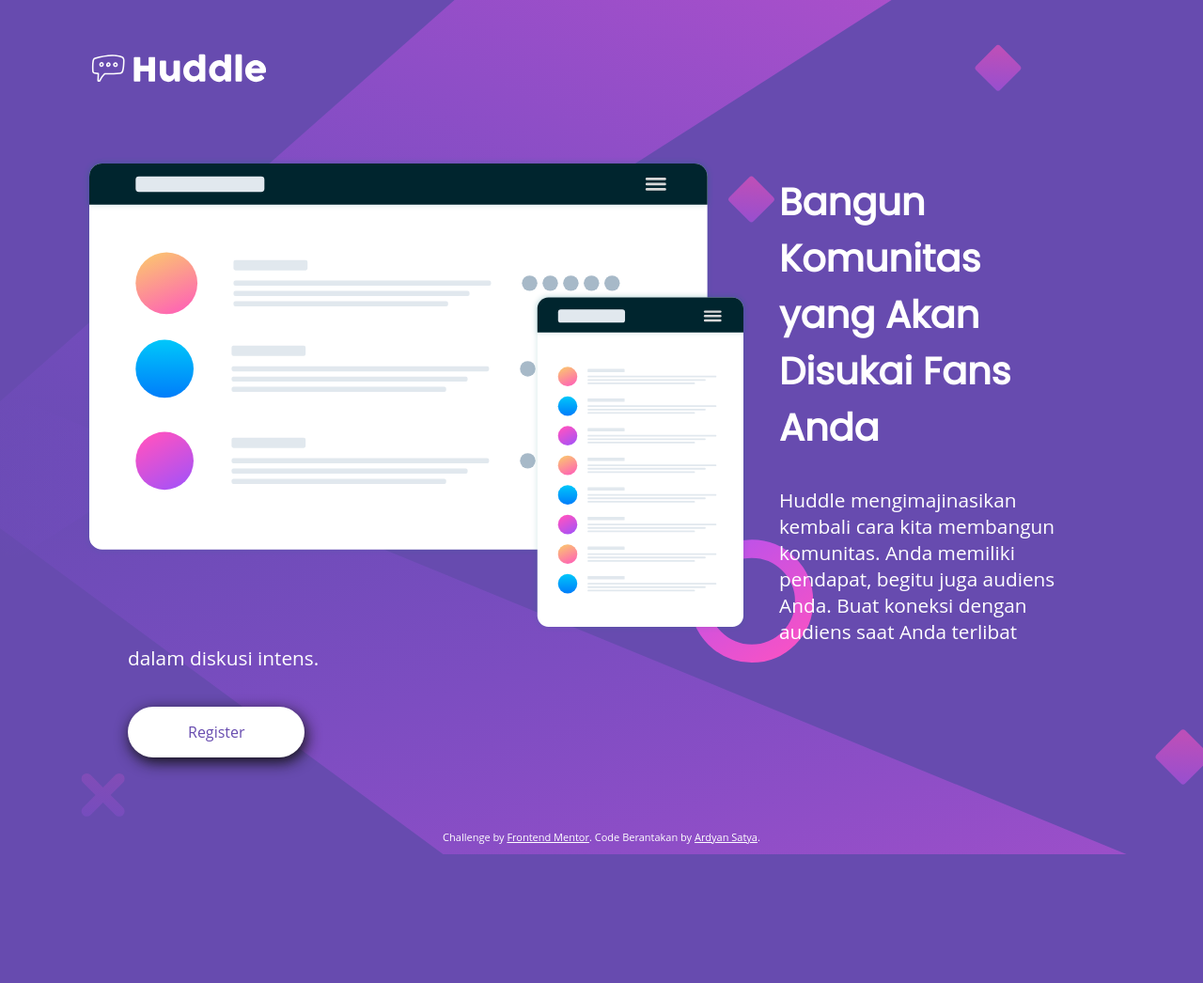
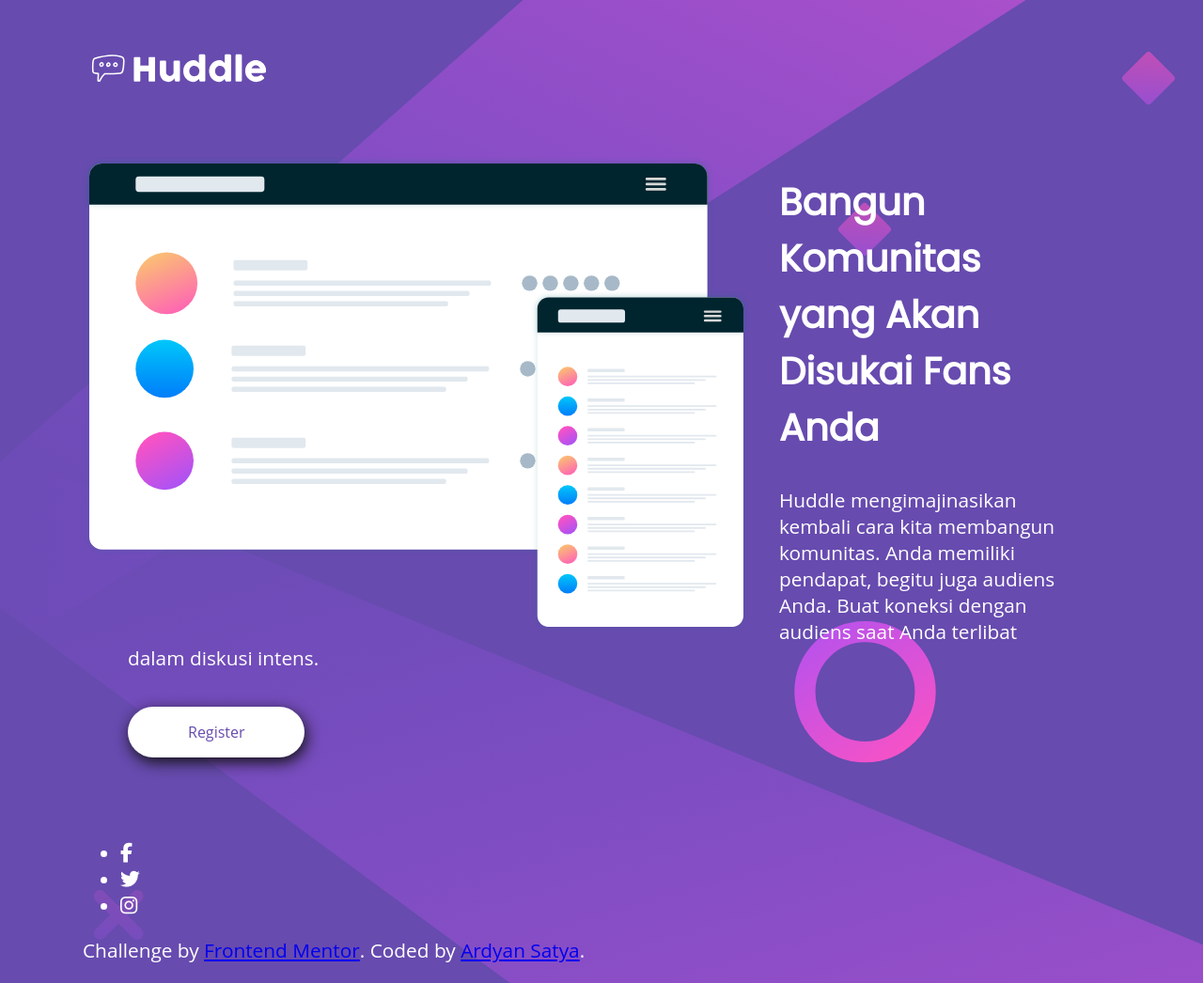
Before and after one commit to ardyansatya/huddle-challenge, a plain HTML site: page index.html in a window 1280 px wide. Shown: the whole page at 94% size. Before the commit the page ends 909 px from the top, so only its background shows below. Drawn offline with Linux system fonts and the light colour scheme.

Commit message:
Add files via upload

```diff
--- a/index.html
+++ b/index.html
@@ -3,15 +3,16 @@
 <head>
   <meta charset="UTF-8">
   <meta name="viewport" content="width=1440px, initial-scale=1.0"> <!-- displays site properly based on user's device -->
+  <meta name="viewport" content="width=375px, initial-scale=1.0">
   <link rel="stylesheet" type="text/css" href="css/styles.css">
   <link rel="icon" type="image/png" sizes="32x32" href="./images/favicon-32x32.png">
   <link href="https://fonts.googleapis.com/css?family=Poppins&display=swap" rel="stylesheet">
+  <script src="https://use.fontawesome.com/59fdc142d5.js"></script>
   <title>Frontend Mentor | Huddle landing page with single introductory section</title>
 
   <!-- Feel free to remove these styles or customise in your own stylesheet 👍 -->
   <style>
-    .attribution { font-size: 11px; text-align: center; }
-    .attribution a { color: #FFF; }
+
   </style>
 </head>
 <body style="background-image:url(images/bg-desktop.svg)">
@@ -30,11 +31,18 @@
       <a class="btn" href="#">Register</a>
     </div>
   </div>
+  <div class="social-media">
+    <ul>
+      <li><i class="fa fa-facebook" aria-hidden="true"></i></li>
+      <li><i class="fa fa-twitter" aria-hidden="true"></i></li>
+      <li><i class="fa fa-instagram" aria-hidden="true"></i></li>
+    </ul>
+  </div>
 
   <footer>
     <p class="attribution">
       Challenge by <a href="https://www.frontendmentor.io?ref=challenge" target="_blank">Frontend Mentor</a>.
-      Code Berantakan by <a href="https://ardyansatya.github.io/cv/">Ardyan Satya</a>.
+      Coded by <a href="https://ardyansatya.github.io/cv/">Ardyan Satya</a>.
     </p>
   </footer>
 </body>
```
